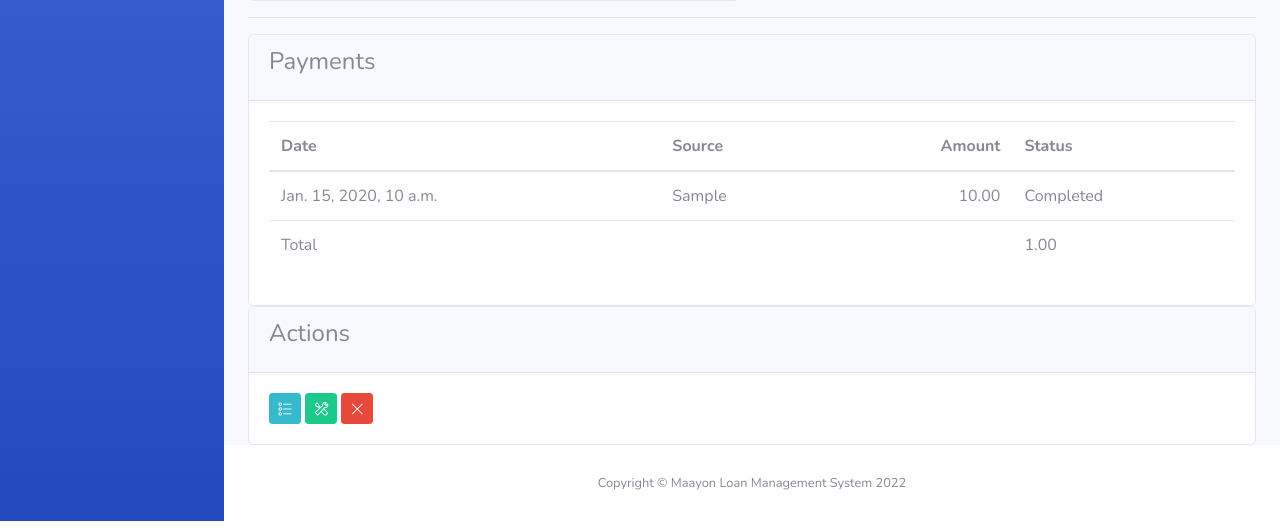
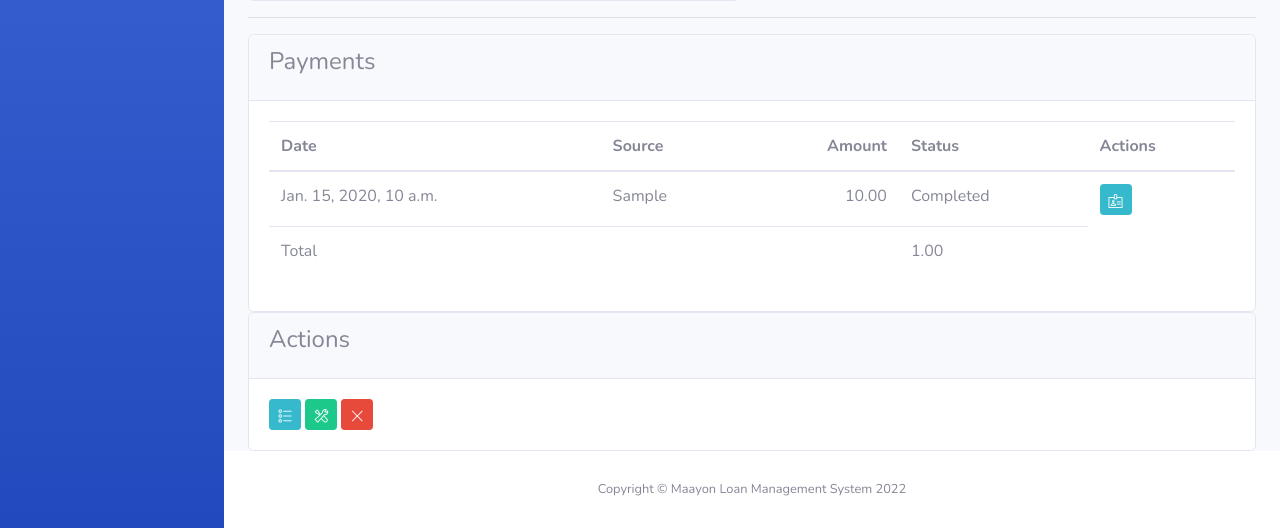
Before and after one commit to isat-u/loan-management, a Django app: template templates/admin_dashboard/loans/detail.html in a window 1280 px wide. Shown: the part 802-1330 px from the top of the page. Run offline with Django 3.2, Linux system fonts and the light colour scheme; the template is opened without the code that fills it: most values are stand-ins (such as "Sample title", 1, 10 or a date in 2020); some libraries are stand-ins or nearby versions.

Commit message:
added payment detail link

```diff
--- a/templates/admin_dashboard/loans/detail.html
+++ b/templates/admin_dashboard/loans/detail.html
@@ -88,6 +88,7 @@
                         <th>Source</th>
                         <th class="text-right">Amount</th>
                         <th>Status</th>
+                        <th>Actions</th>
                     </tr>
                     </thead>
                     <tbody>
@@ -98,6 +99,11 @@
                             <td>{{ payment.payment_source|title }}</td>
                             <td class="text-right">{{ payment.amount|floatformat:2|intcomma  }}</td>
                             <td>{{ payment.status|title }}</td>
+                            <td>
+                                <a class="btn btn-info btn-sm btn-icon" href="{% url 'admin_dashboard_payment_requests_detail' payment.pk %}">
+                                    <i class="tim-icons icon-badge"></i>
+                                </a>
+                            </td>
                         </tr>
                     {% endfor %}
                     {% else %}
--- a/user_dashboard/controllers/views/user_dashboard/payments/forms.py
+++ b/user_dashboard/controllers/views/user_dashboard/payments/forms.py
@@ -19,6 +19,7 @@ class PaymentRequestForm(forms.ModelForm):
         fields = [
             'payment_source',
             'phone_number',
+            'attachment',
             'amount',
             'account',
             'loan',
```
